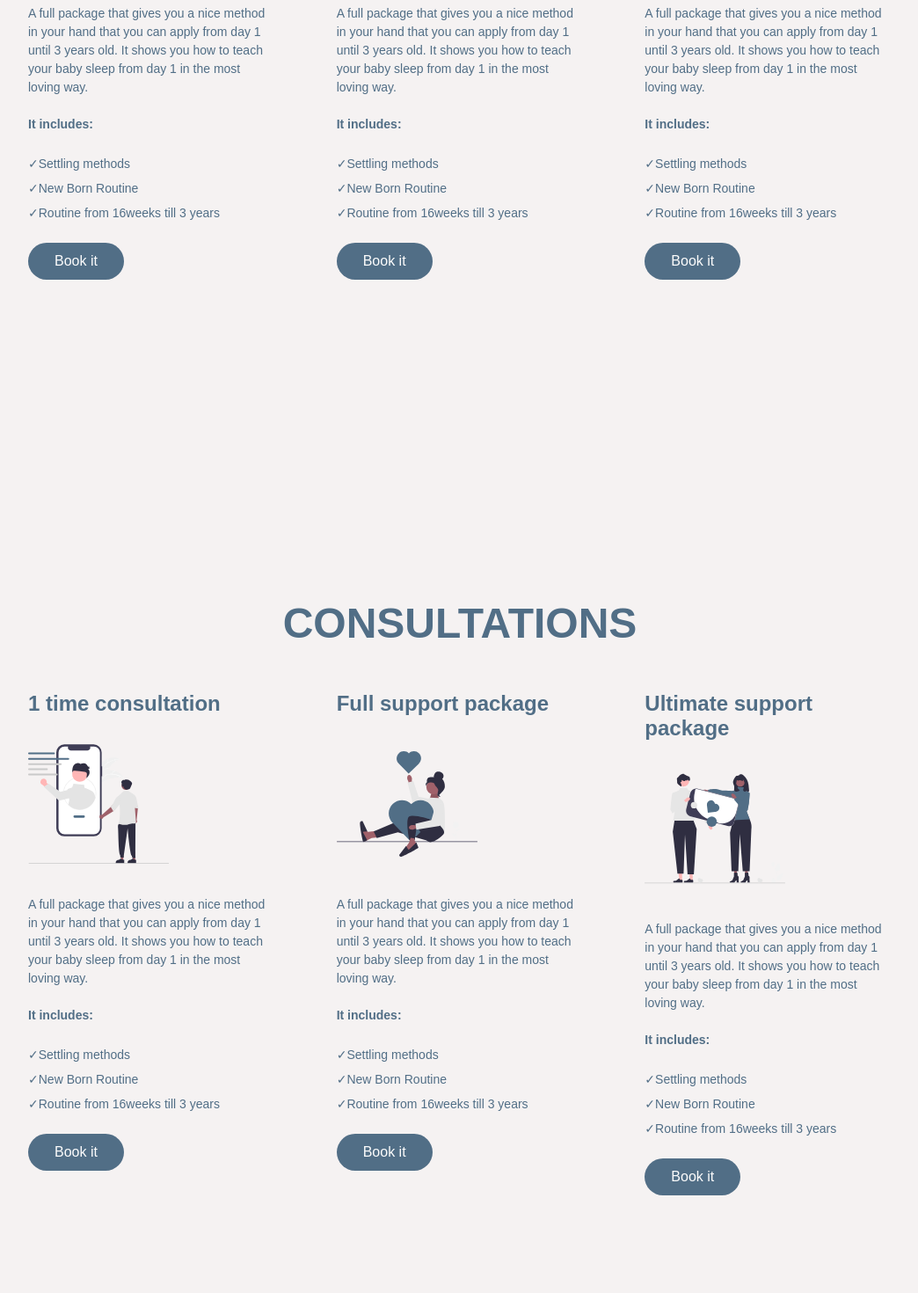
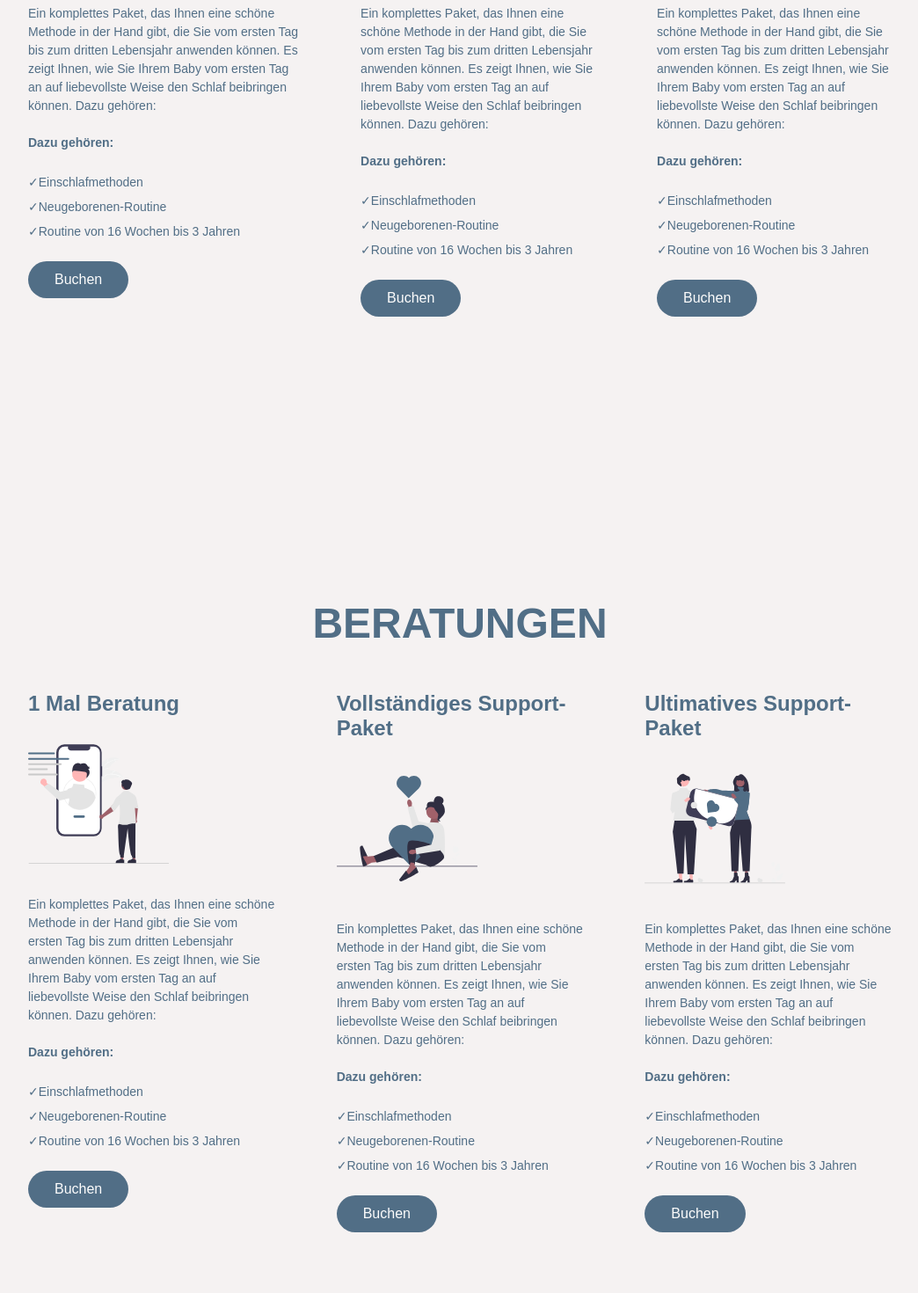
Before and after one commit to fhonoria/easynap, a React (Create React App) app: page /packages in a window 1280 px wide. Shown: the part 460-1930 px from the top of the page at 88% size, without its empty margins (117-1161 px from the left). Built offline with nearby package versions, Linux system fonts and the light colour scheme; a web font is replaced by a local one.

Commit message:
added translation

```diff
--- a/src/components/Mission/index.js
+++ b/src/components/Mission/index.js
@@ -1,4 +1,5 @@
 import React from "react";
+import { Text } from "../../containers/LanguageProvider";
 import {
   MissionContainer,
   MissionWrapper,
@@ -11,12 +12,11 @@ const Mission = () => {
     <>
       <MissionContainer>
         <MissionWrapper>
-          <MissionH1>My mission</MissionH1>
+          <MissionH1>
+            <Text tid="mission-header" />
+          </MissionH1>
           <MissionP>
-            I am a certified baby sleep consultants who provide personalized
-            sleep routines and consultations to help families get the sleep they
-            need. Being a mom of two I understand how important a good night's
-            sleep is for both parents and babies, and I am here to help.
+            <Text tid="mission-text" />
           </MissionP>
         </MissionWrapper>
       </MissionContainer>
--- a/src/components/Packages/index.js
+++ b/src/components/Packages/index.js
@@ -6,6 +6,7 @@ import Icon4 from "../../images/undraw_support.svg";
 import Icon5 from "../../images/undraw_appreciation.svg";
 import Icon6 from "../../images/undraw_support2.svg";
 import { Button } from "../ButtonElements";
+import { Text } from "../../containers/LanguageProvider";
 import {
   Container,
   PackagesWrapper,
@@ -26,24 +27,34 @@ const Packages = (primary, dark) => {
   return (
     <>
       <Container>
-        <Heading>Guides</Heading>
+        <Heading>
+          <Text tid="packages-routines" />
+        </Heading>
         <PackagesWrapper>
           <PackRow>
             <PackColumn1>
-              <PackTitle>Pregnancy Guide</PackTitle>
+              <PackTitle>
+                <Text tid="services-pregnancy" />
+              </PackTitle>
               <Img src={Icon1} alt="pregnant"></Img>
               <PackDesc>
-                A full package that gives you a nice method in your hand that
-                you can apply from day 1 until 3 years old. It shows you how to
-                teach your baby sleep from day 1 in the most loving way.
+                <Text tid="packages-pregnancy-description" />
                 <br />
                 <br />
-                <strong>It includes:</strong>
+                <strong>
+                  <Text tid="packages-includes" />
+                </strong>
               </PackDesc>
               <PackListWrapper>
-                <PackList>Settling methods</PackList>
-                <PackList>New Born Routine</PackList>
-                <PackList>Routine from 16weeks till 3 years</PackList>
+                <PackList>
+                  <Text tid="packages-pregnancy-list1" />
+                </PackList>
+                <PackList>
+                  <Text tid="packages-pregnancy-list2" />
+                </PackList>
+                <PackList>
+                  <Text tid="packages-pregnancy-list3" />
+                </PackList>
               </PackListWrapper>
               <BtnWrap>
                 <Button
@@ -52,25 +63,33 @@ const Packages = (primary, dark) => {
                   primary={primary ? 1 : 0}
                   dark={dark ? 1 : 0}
                 >
-                  Book it
+                  <Text tid="packages-button" />
                 </Button>
               </BtnWrap>
             </PackColumn1>
             <PackColumn2>
-              <PackTitle>New Born Guide</PackTitle>
+              <PackTitle>
+                <Text tid="services-newborn" />
+              </PackTitle>
               <Img src={Icon3} alt="baby"></Img>
               <PackDesc>
-                A full package that gives you a nice method in your hand that
-                you can apply from day 1 until 3 years old. It shows you how to
-                teach your baby sleep from day 1 in the most loving way.
+                <Text tid="packages-pregnancy-description" />
                 <br />
                 <br />
-                <strong>It includes:</strong>
+                <strong>
+                  <Text tid="packages-includes" />
+                </strong>
               </PackDesc>
               <PackListWrapper>
-                <PackList>Settling methods</PackList>
-                <PackList>New Born Routine</PackList>
-                <PackList>Routine from 16weeks till 3 years</PackList>
+                <PackList>
+                  <Text tid="packages-pregnancy-list1" />
+                </PackList>
+                <PackList>
+                  <Text tid="packages-pregnancy-list2" />
+                </PackList>
+                <PackList>
+                  <Text tid="packages-pregnancy-list3" />
+                </PackList>
               </PackListWrapper>
               <BtnWrap>
                 <Button
@@ -79,25 +98,33 @@ const Packages = (primary, dark) => {
                   primary={primary ? 1 : 0}
                   dark={dark ? 1 : 0}
                 >
-                  Book it
+                  <Text tid="packages-button" />
                 </Button>
               </BtnWrap>
             </PackColumn2>
             <PackColumn3>
-              <PackTitle>All Ages Routine</PackTitle>
+              <PackTitle>
+                <Text tid="services-routine" />
+              </PackTitle>
               <Img src={Icon2} alt="baby"></Img>
               <PackDesc>
-                A full package that gives you a nice method in your hand that
-                you can apply from day 1 until 3 years old. It shows you how to
-                teach your baby sleep from day 1 in the most loving way.
+                <Text tid="packages-pregnancy-description" />
                 <br />
                 <br />
-                <strong>It includes:</strong>
+                <strong>
+                  <Text tid="packages-includes" />
+                </strong>
               </PackDesc>
               <PackListWrapper>
-                <PackList>Settling methods</PackList>
-                <PackList>New Born Routine</PackList>
-                <PackList>Routine from 16weeks till 3 years</PackList>
+                <PackList>
+                  <Text tid="packages-pregnancy-list1" />
+                </PackList>
+                <PackList>
+                  <Text tid="packages-pregnancy-list2" />
+                </PackList>
+                <PackList>
+                  <Text tid="packages-pregnancy-list3" />
+                </PackList>
               </PackListWrapper>
               <BtnWrap>
                 <Button
@@ -106,30 +133,40 @@ const Packages = (primary, dark) => {
                   primary={primary ? 1 : 0}
                   dark={dark ? 1 : 0}
                 >
-                  Book it
+                  <Text tid="packages-button" />
                 </Button>
               </BtnWrap>
             </PackColumn3>
           </PackRow>
         </PackagesWrapper>
-        <Heading>Consultations</Heading>
+        <Heading>
+          <Text tid="packages-consulting" />
+        </Heading>
         <PackagesWrapper>
           <PackRow>
             <PackColumn1>
-              <PackTitle>1 time consultation</PackTitle>
+              <PackTitle>
+                <Text tid="services-onetime" />
+              </PackTitle>
               <Img src={Icon4} alt="pregnant"></Img>
               <PackDesc>
-                A full package that gives you a nice method in your hand that
-                you can apply from day 1 until 3 years old. It shows you how to
-                teach your baby sleep from day 1 in the most loving way.
+                <Text tid="packages-pregnancy-description" />
                 <br />
                 <br />
-                <strong>It includes:</strong>
+                <strong>
+                  <Text tid="packages-includes" />
+                </strong>
               </PackDesc>
               <PackListWrapper>
-                <PackList>Settling methods</PackList>
-                <PackList>New Born Routine</PackList>
-                <PackList>Routine from 16weeks till 3 years</PackList>
+                <PackList>
+                  <Text tid="packages-pregnancy-list1" />
+                </PackList>
+                <PackList>
+                  <Text tid="packages-pregnancy-list2" />
+                </PackList>
+                <PackList>
+                  <Text tid="packages-pregnancy-list3" />
+                </PackList>
               </PackListWrapper>
               <BtnWrap>
                 <Button
@@ -138,25 +175,33 @@ const Packages = (primary, dark) => {
                   primary={primary ? 1 : 0}
                   dark={dark ? 1 : 0}
                 >
-                  Book it
+                  <Text tid="packages-button" />
                 </Button>
               </BtnWrap>
             </PackColumn1>
             <PackColumn2>
-              <PackTitle>Full support package</PackTitle>
+              <PackTitle>
+                <Text tid="services-fullsupport" />
+              </PackTitle>
               <Img src={Icon5} alt="pregnant"></Img>
               <PackDesc>
-                A full package that gives you a nice method in your hand that
-                you can apply from day 1 until 3 years old. It shows you how to
-                teach your baby sleep from day 1 in the most loving way.
+                <Text tid="packages-pregnancy-description" />
                 <br />
                 <br />
-                <strong>It includes:</strong>
+                <strong>
+                  <Text tid="packages-includes" />
+                </strong>
               </PackDesc>
               <PackListWrapper>
-                <PackList>Settling methods</PackList>
-                <PackList>New Born Routine</PackList>
-                <PackList>Routine from 16weeks till 3 years</PackList>
+                <PackList>
+                  <Text tid="packages-pregnancy-list1" />
+                </PackList>
+                <PackList>
+                  <Text tid="packages-pregnancy-list2" />
+                </PackList>
+                <PackList>
+                  <Text tid="packages-pregnancy-list3" />
+                </PackList>
               </PackListWrapper>
               <BtnWrap>
                 <Button
@@ -165,25 +210,33 @@ const Packages = (primary, dark) => {
                   primary={primary ? 1 : 0}
                   dark={dark ? 1 : 0}
                 >
-                  Book it
+                  <Text tid="packages-button" />
                 </Button>
               </BtnWrap>
             </PackColumn2>
             <PackColumn3>
-              <PackTitle>Ultimate support package</PackTitle>
+              <PackTitle>
+                <Text tid="services-ultimatesupport" />
+              </PackTitle>
               <Img src={Icon6} alt="pregnant"></Img>
               <PackDesc>
-                A full package that gives you a nice method in your hand that
-                you can apply from day 1 until 3 years old. It shows you how to
-                teach your baby sleep from day 1 in the most loving way.
+                <Text tid="packages-pregnancy-description" />
                 <br />
                 <br />
-                <strong>It includes:</strong>
+                <strong>
+                  <Text tid="packages-includes" />
+                </strong>
               </PackDesc>
               <PackListWrapper>
-                <PackList>Settling methods</PackList>
-                <PackList>New Born Routine</PackList>
-                <PackList>Routine from 16weeks till 3 years</PackList>
+                <PackList>
+                  <Text tid="packages-pregnancy-list1" />
+                </PackList>
+                <PackList>
+                  <Text tid="packages-pregnancy-list2" />
+                </PackList>
+                <PackList>
+                  <Text tid="packages-pregnancy-list3" />
+                </PackList>
               </PackListWrapper>
               <BtnWrap>
                 <Button
@@ -192,7 +245,7 @@ const Packages = (primary, dark) => {
                   primary={primary ? 1 : 0}
                   dark={dark ? 1 : 0}
                 >
-                  Book it
+                  <Text tid="packages-button" />
                 </Button>
               </BtnWrap>
             </PackColumn3>
--- a/src/components/Services/index.js
+++ b/src/components/Services/index.js
@@ -3,6 +3,7 @@ import Icon1 from "../../images/undraw_pregnant.svg";
 import Icon2 from "../../images/undraw_time.svg";
 import Icon3 from "../../images/undraw_baby.svg";
 import Icon4 from "../../images/undraw_support.svg";
+import { Text } from "../../containers/LanguageProvider";
 import {
   ServicesContainer,
   ServicesH1,
@@ -17,26 +18,36 @@ const Services = () => {
   return (
     <>
       <ServicesContainer id="services">
-        <ServicesH1>Services</ServicesH1>
+        <ServicesH1>
+          <Text tid="services-header" />
+        </ServicesH1>
         <ServicesWrapper>
           <ServicesCard>
             <ServicesImg src={Icon1} />
-            <ServicesH2>Pregnany package</ServicesH2>
+            <ServicesH2>
+              <Text tid="services-pregnancy" />
+            </ServicesH2>
             <ServicesP>Text</ServicesP>
           </ServicesCard>
           <ServicesCard>
             <ServicesImg src={Icon2} />
-            <ServicesH2>Routines</ServicesH2>
+            <ServicesH2>
+              <Text tid="services-routine" />
+            </ServicesH2>
             <ServicesP>Text</ServicesP>
           </ServicesCard>
           <ServicesCard>
             <ServicesImg src={Icon3} />
-            <ServicesH2>1 week consultation</ServicesH2>
+            <ServicesH2>
+              <Text tid="services-onetime" />
+            </ServicesH2>
             <ServicesP>Text</ServicesP>
           </ServicesCard>
           <ServicesCard>
             <ServicesImg src={Icon4} />
-            <ServicesH2>Full support</ServicesH2>
+            <ServicesH2>
+              <Text tid="services-fullsupport" />
+            </ServicesH2>
             <ServicesP>Text</ServicesP>
           </ServicesCard>
         </ServicesWrapper>
--- a/src/languages/de.json
+++ b/src/languages/de.json
@@ -24,6 +24,7 @@
   "result-list1": "Sie haben einen Experten in Ihrer Ecke, der Sie Schritt für Schritt beim Schlafen Ihres Babys unterstützt",
   "result-list2": "Sie legen Ihr Baby Tag und Nacht in ihre eigene Wiege und wissen, dass sie glücklich und unabhängig einschlafen werden.",
   "result-list3": "Den Schlaf zu bekommen, den SIE verdienen, um die liebevollste und ruhigste Mutter zu sein, die Ihre Kinder verdienen",
+  "result-button": "zu den Services",
   "services-header": "Leistungen",
   "services-pregnancy": "Schwangerschaftsratgeber",
   "services-newborn": "Neugeborenen Routine",
@@ -37,12 +38,18 @@
   "info-button": "Mehr erfahren",
   "packages-routines": "Routinen",
   "packages-pregnancy-description": "Ein komplettes Paket, das Ihnen eine schöne Methode in der Hand gibt, die Sie vom ersten Tag bis zum dritten Lebensjahr anwenden können. Es zeigt Ihnen, wie Sie Ihrem Baby vom ersten Tag an auf liebevollste Weise den Schlaf beibringen können. Dazu gehören:",
-  "packages-pregnancy-lis1": "Einschlafmethoden",
-  "packages-pregnancy-lis2": "Neugeborenen-Routine",
-  "packages-pregnancy-lis3": "Routine von 16 Wochen bis 3 Jahren",
+  "packages-includes": "Dazu gehören:",
+  "packages-pregnancy-list1": "Einschlafmethoden",
+  "packages-pregnancy-list2": "Neugeborenen-Routine",
+  "packages-pregnancy-list3": "Routine von 16 Wochen bis 3 Jahren",
   "packages-button": "Buchen",
   "packages-consulting": "Beratungen",
   "contact-header": "Kontakt",
   "contact-text": "Wenn Sie sich nicht sicher sind, welches Paket am besten zu Ihren Bedürfnissen passt, buchen Sie einen kostenlosen Info-Call.",
-  "contact-button": "Info-Call buchen"
+  "contact-button": "Info-Call buchen",
+  "footer-discovery": "Info-Call",
+  "footer-impressum": "Impressum",
+  "footer-term": "Terms and conditions",
+  "footer-privacy": "Privacy Policy",
+  "footer-cookie": "Cookie Policy (EU)"
 }
--- a/src/languages/en.json
+++ b/src/languages/en.json
@@ -38,13 +38,13 @@
   "info-button": "Learn more",
   "packages-routines": "Routines",
   "packages-pregnancy-description": "A full package that gives you a nice method in your hand that you can apply from day 1 until 3 years old. It shows you how to teach your baby sleep from day 1 in the most loving way.",
-  "packages-pregnancy-lis1": "Settling methods",
-  "packages-pregnancy-lis2": "New Born Guide",
-  "packages-pregnancy-lis3": "Routine from 16 weeks till 3 years",
+  "packages-includes": "It includes:",
+  "packages-pregnancy-list1": "Settling methods",
+  "packages-pregnancy-list2": "New Born Guide",
+  "packages-pregnancy-list3": "Routine from 16 weeks till 3 years",
   "packages-button": "Book it",
   "packages-consulting": "Consultations",
   "contact-header": "Contact",
   "contact-text": "If you are uncertain which package fits your needs the best, book a free discovery call.",
   "contact-button": "Book your free discovery call"
-
 }
```
Also changed, not shown: src/components/About/index.js (+8 -10 lines), src/components/InfoSection/Data.js (+29 -34 lines), src/components/LanguageSelectorElements.js (added, +9 -0 lines), src/languages/hu.json (+10 -5 lines).
